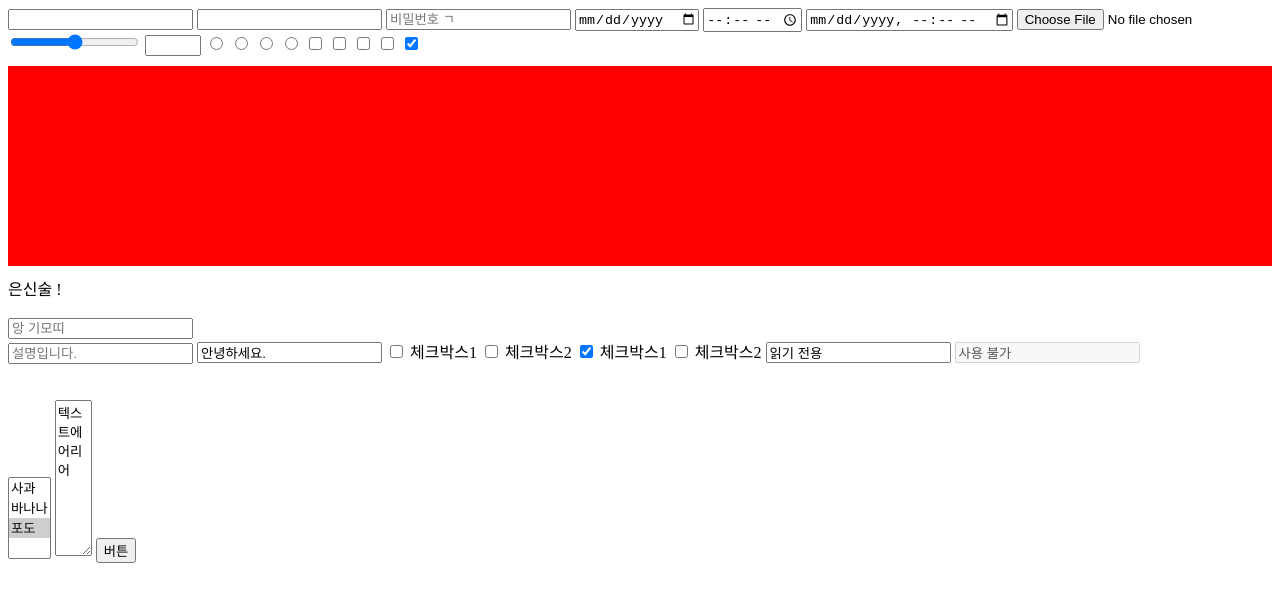
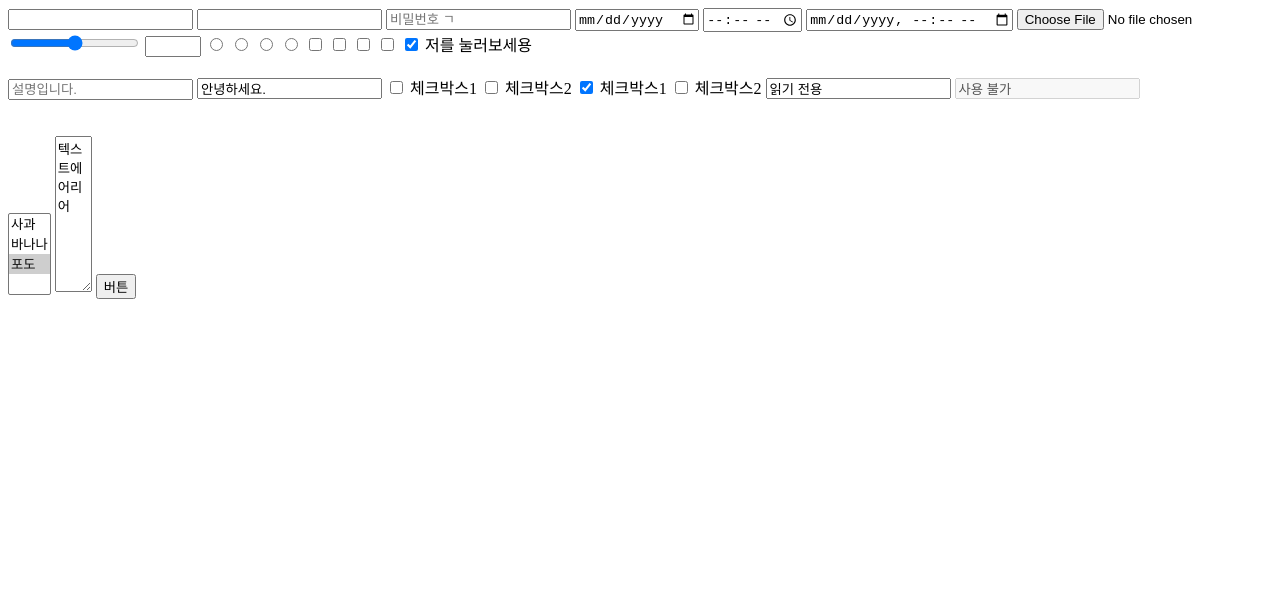
Before and after one commit to JiSangChoe/web_basic, a plain HTML site: page html/form_elements.html in a window 1280 px wide. Both pictures are taken after a click on the checkbox 411 px from the left and 43 px from the top of the page. Drawn offline with Linux system fonts and the light colour scheme.

Commit message:
2024-03-08-16:50

```diff
--- a/html/form_elements.html
+++ b/html/form_elements.html
@@ -4,36 +4,30 @@
     <meta charset="UTF-8">
     <meta name="viewport" content="width=device-width, initial-scale=1.0">
     <title>HTML 폼 요소</title>
-    <script>
+    <style>
+        #inputBox {
+          opacity: 0;
+          transition: opacity 0.5s ease-out;
+        }
+  </style>
+  <script>
         function toggleInput() {
           var inputBox = document.getElementById("inputBox");
           var checkbox = document.getElementById("toggleCheckbox");
 
           if (checkbox.checked) {
-            inputBox.style.display = "none";
+            inputBox.style.opacity = "0";
+            setTimeout(function () {
+              inputBox.style.display = "none";
+            }, 500);
           } else {
             inputBox.style.display = "block";
+            setTimeout(function () {
+              inputBox.style.opacity = "1";
+            }, 50);
           }
         }
       </script>
-
-    <style>
-        .jb {
-        box-sizing: border-box;
-        width: 64px;
-        height: 64px;
-        margin: 10px 0px;
-        background-color: orange;
-        border-radius: 100%;
-        transition: all ease 2s 0s;
-        }
-        input:checked ~ .jb {
-        width: 100%;
-        height: 200px;
-        border-radius: 0;
-        background-color: red;
-        }
-        </style>
 </head>
 <body>
     <!--
@@ -86,14 +80,11 @@
     <input type="checkbox" name="d"/>
     <input type="checkbox" name="d"/>
 
-<!------------------------------------------------------------------------------------>
-    <!-- 동현이 코드-->
-    <input type="checkbox">
-        <div class="jb"></div
+<!------------------------------------------------------------------------------------>         <!-- 동현이 코드-->
     <input type="checkbox" id="toggleCheckbox" onclick="toggleInput()" />
-            은신술 !
-            <br /><br />
-    <input type="text" id="inputBox" placeholder="앙 기모띠" style="display: block"/>
+    저를 눌러보세용
+    <br /><br />
+    <h3 id="inputBox">앙 기모띠</h3>
     <!-- 동현이 코드-->
 <!------------------------------------------------------------------------------------>
 
```
Also changed, not shown: html/form2_elements.html (+27 -0 lines).
